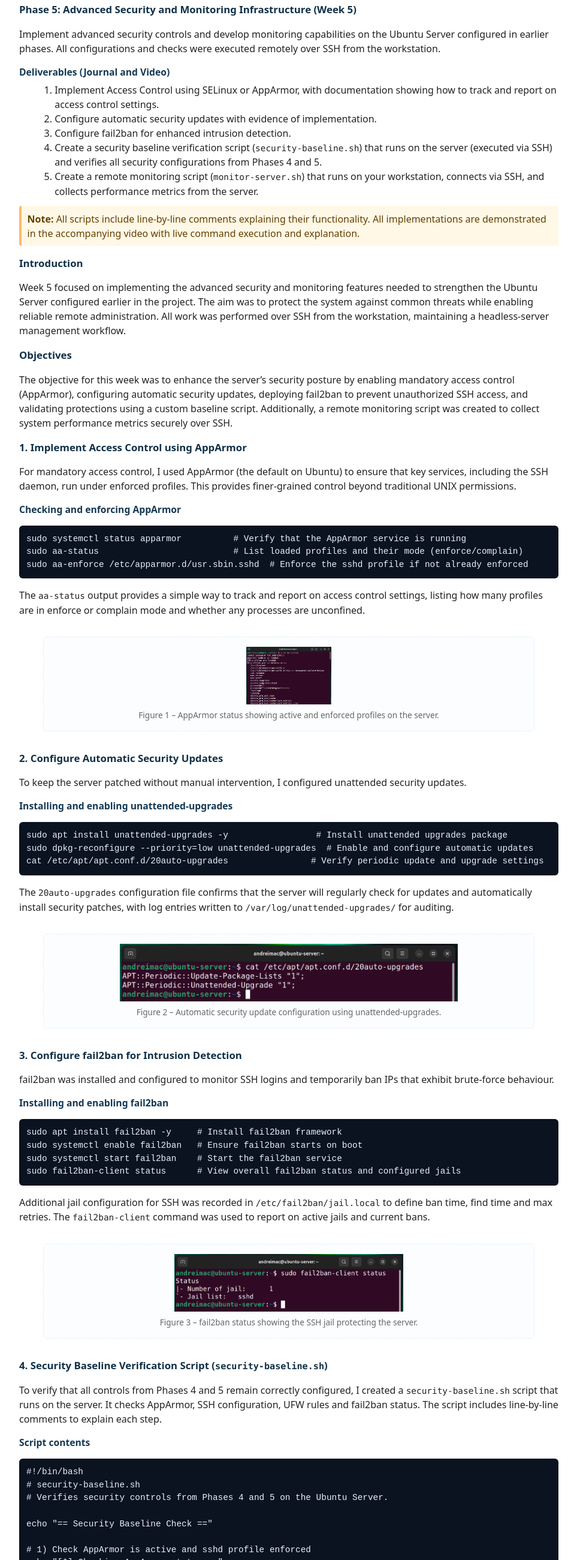
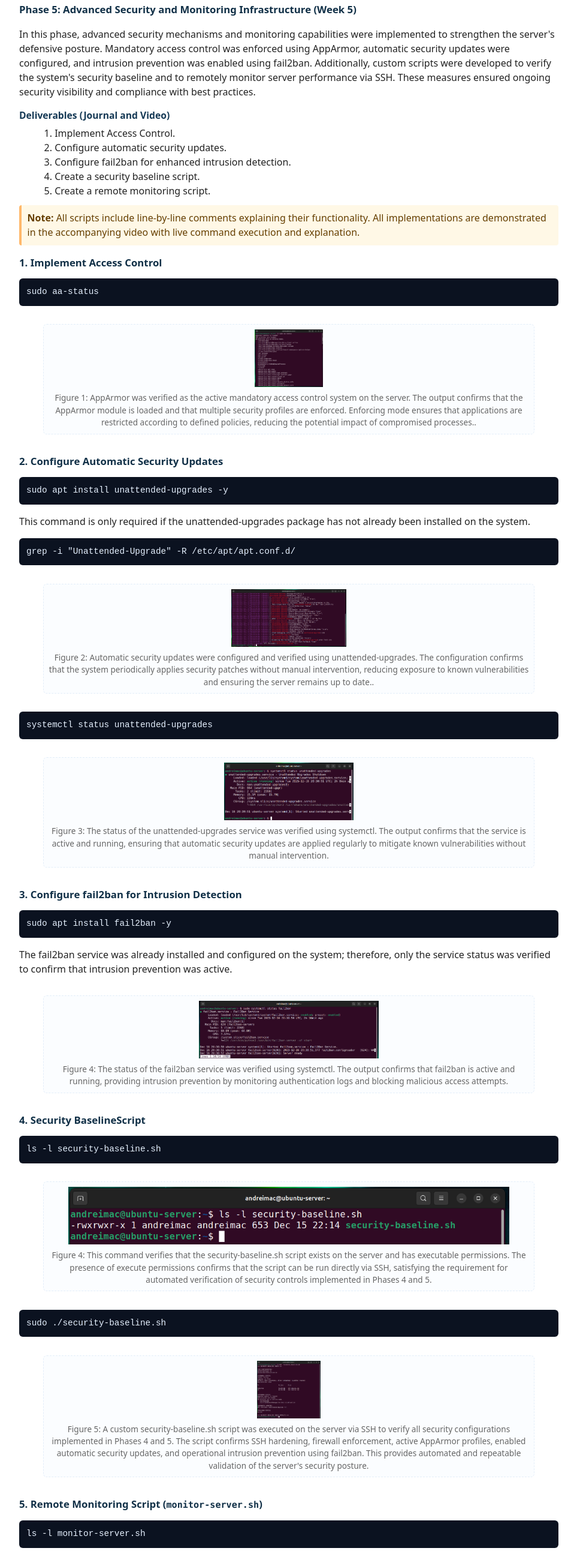
Before and after one commit to Andrei221241/Andrei221241.github.io, a plain HTML site: page week_5.html in a window 1280 px wide. Shown: the part 200-2800 px from the top of the page at 60% size, without its empty margins (158-1121 px from the left). Drawn offline with Linux system fonts and the light colour scheme.

Commit message:
Update Week 5 images and revise HTML content
Replaced old Week 5 images with new screenshots reflecting updated security and monitoring scripts. Revised week_5.html to streamline instructions, update deliverable descriptions, and reference the new images. The changes clarify the implementation and verification steps for AppArmor, automatic updates, fail2ban, and custom scripts, improving documentation accuracy and alignment with the current server configuration.

```diff
--- a/week_5.html
+++ b/week_5.html
@@ -223,20 +223,20 @@
         <section>
             <h2>Phase 5: Advanced Security and Monitoring Infrastructure (Week 5)</h2>
             <p>
-                Implement advanced security controls and develop monitoring capabilities on the Ubuntu Server configured
-                in earlier phases. All configurations and checks were executed remotely over SSH from the workstation.
-            </p>
+                In this phase, advanced security mechanisms and monitoring capabilities were implemented to strengthen
+                the server's defensive posture. Mandatory access control was enforced using AppArmor, automatic security
+                updates were configured, and intrusion prevention was enabled using fail2ban. Additionally, custom
+                scripts were developed to verify the system's security baseline and to remotely monitor server
+                performance via SSH. These measures ensured ongoing security visibility and compliance with best
+                practices.</p>
 
             <h3>Deliverables (Journal and Video)</h3>
             <ol>
-                <li>Implement Access Control using SELinux or AppArmor, with documentation showing how to
-                    track and report on access control settings.</li>
-                <li>Configure automatic security updates with evidence of implementation.</li>
+                <li>Implement Access Control.</li>
+                <li>Configure automatic security updates.</li>
                 <li>Configure fail2ban for enhanced intrusion detection.</li>
-                <li>Create a security baseline verification script (<code>security-baseline.sh</code>) that runs on the
-                    server (executed via SSH) and verifies all security configurations from Phases 4 and 5.</li>
-                <li>Create a remote monitoring script (<code>monitor-server.sh</code>) that runs on your workstation,
-                    connects via SSH, and collects performance metrics from the server.</li>
+                <li>Create a security baseline script.</li>
+                <li>Create a remote monitoring script.</li>
             </ol>
 
             <div class="note">
@@ -246,50 +246,20 @@
             </div>
         </section>
 
-        <section>
-            <h2>Introduction</h2>
-            <p>
-                Week 5 focused on implementing the advanced security and monitoring features needed to
-                strengthen the Ubuntu Server configured earlier in the project. The aim was to protect the
-                system against common threats while enabling reliable remote administration. All work was
-                performed over SSH from the workstation, maintaining a headless-server management workflow.
-            </p>
-        </section>
-
-        <section>
-            <h2>Objectives</h2>
-            <p>
-                The objective for this week was to enhance the server’s security posture by enabling mandatory
-                access control (AppArmor), configuring automatic security updates, deploying fail2ban to prevent
-                unauthorized SSH access, and validating protections using a custom baseline script. Additionally,
-                a remote monitoring script was created to collect system performance metrics securely over SSH.
-            </p>
-        </section>
-
         <!-- 1. Implement Access Control (AppArmor) -->
         <section id="deliverable-1">
-            <h2>1. Implement Access Control using AppArmor</h2>
-            <p>
-                For mandatory access control, I used AppArmor (the default on Ubuntu) to ensure that key services,
-                including the SSH daemon, run under enforced profiles. This provides finer-grained control beyond
-                traditional UNIX permissions.
-            </p>
+            <h2>1. Implement Access Control</h2>
 
-            <h3>Checking and enforcing AppArmor</h3>
-            <pre>
-sudo systemctl status apparmor          # Verify that the AppArmor service is running
-sudo aa-status                          # List loaded profiles and their mode (enforce/complain)
-sudo aa-enforce /etc/apparmor.d/usr.sbin.sshd  # Enforce the sshd profile if not already enforced            </pre>
-
-            <p>
-                The <code>aa-status</code> output provides a simple way to track and report on access control settings,
-                listing how many profiles are in enforce or complain mode and whether any processes are unconfined.
-            </p>
+            <pre>sudo aa-status</pre>
 
             <div class="fig-grid">
-                <figure class="gallery-item" tabindex="0" data-full="images/week5-automatic-updates.png">
-                    <img src="images/week5-automatic-updates.png" alt="AppArmor status output">
-                    <figcaption>Figure 1 – AppArmor status showing active and enforced profiles on the server.</figcaption>
+                <figure class="gallery-item" tabindex="0" data-full="images/week5task1apparmorstatus.png">
+                    <img src="images/week5task1apparmorstatus.png" alt="AppArmor status output">
+                    <figcaption>Figure 1: AppArmor was verified as the active mandatory access control system on the
+                        server. The output confirms that the AppArmor module is loaded and that multiple security
+                        profiles are enforced. Enforcing mode ensures that applications are restricted according to
+                        defined policies, reducing the potential impact of compromised processes..
+                    </figcaption>
                 </figure>
             </div>
         </section>
@@ -297,26 +267,28 @@ sudo aa-enforce /etc/apparmor.d/usr.sbin.sshd  # Enforce the sshd profile if not
         <!-- 2. Automatic security updates -->
         <section id="deliverable-2">
             <h2>2. Configure Automatic Security Updates</h2>
-            <p>
-                To keep the server patched without manual intervention, I configured unattended security updates.
-            </p>
-
-            <h3>Installing and enabling unattended-upgrades</h3>
-            <pre>
-sudo apt install unattended-upgrades -y                 # Install unattended upgrades package
-sudo dpkg-reconfigure --priority=low unattended-upgrades  # Enable and configure automatic updates
-cat /etc/apt/apt.conf.d/20auto-upgrades                # Verify periodic update and upgrade settings            </pre>
-
-            <p>
-                The <code>20auto-upgrades</code> configuration file confirms that the server will regularly check for
-                updates and automatically install security patches, with log entries written to
-                <code>/var/log/unattended-upgrades/</code> for auditing.
-            </p>
-
+            <pre>sudo apt install unattended-upgrades -y</pre>
+            <p>This command is only required if the unattended-upgrades package has not already been installed on the
+                system.</p>
+            <pre>grep -i "Unattended-Upgrade" -R /etc/apt/apt.conf.d/</pre>
             <div class="fig-grid">
-                <figure class="gallery-item" tabindex="0" data-full="images/week5-fail2ban-status.png">
-                    <img src="images/week5-fail2ban-status.png" alt="APT auto-upgrades configuration">
-                    <figcaption>Figure 2 – Automatic security update configuration using unattended-upgrades.</figcaption>
+                <figure class="gallery-item" tabindex="0" data-full="images/week5task2automaticupdates1.png">
+                    <img src="images/week5task2automaticupdates1.png" alt="APT auto-upgrades configuration">
+                    <figcaption>Figure 2: Automatic security updates were configured and verified using
+                        unattended-upgrades. The configuration confirms that the system periodically applies security
+                        patches without manual intervention, reducing exposure to known vulnerabilities and ensuring the
+                        server remains up to date..
+                    </figcaption>
+                </figure>
+            </div>
+            <pre>systemctl status unattended-upgrades</pre>
+            <div class="fig-grid">
+                <figure class="gallery-item" tabindex="0" data-full="images/week5task2automaticupdates2.png">
+                    <img src="images/week5task2automaticupdates2.png" alt="Unattended upgrades service status">
+                    <figcaption>Figure 3: The status of the unattended-upgrades service was verified using systemctl.
+                        The output confirms that the service is active and running, ensuring that automatic security
+                        updates are applied regularly to mitigate known vulnerabilities without manual intervention.
+                    </figcaption>
                 </figure>
             </div>
         </section>
@@ -324,148 +296,79 @@ cat /etc/apt/apt.conf.d/20auto-upgrades                # Verify periodic update
         <!-- 3. fail2ban configuration -->
         <section id="deliverable-3">
             <h2>3. Configure fail2ban for Intrusion Detection</h2>
-            <p>
-                fail2ban was installed and configured to monitor SSH logins and temporarily ban IPs that exhibit
-                brute-force behaviour.
-            </p>
-
-            <h3>Installing and enabling fail2ban</h3>
-            <pre>
-sudo apt install fail2ban -y     # Install fail2ban framework
-sudo systemctl enable fail2ban   # Ensure fail2ban starts on boot
-sudo systemctl start fail2ban    # Start the fail2ban service
-sudo fail2ban-client status      # View overall fail2ban status and configured jails            </pre>
-
-            <p>
-                Additional jail configuration for SSH was recorded in <code>/etc/fail2ban/jail.local</code>
-                to define ban time, find time and max retries. The <code>fail2ban-client</code> command was used to
-                report on active jails and current bans.
-            </p>
+            <pre>sudo apt install fail2ban -y</pre>
+            <p>The fail2ban service was already installed and configured on the system; therefore, only the service
+                status was verified to confirm that intrusion prevention was active.</p>
 
             <div class="fig-grid">
-                <figure class="gallery-item" tabindex="0" data-full="images/week5-apparmor-status.png">
-                    <img src="images/week5-apparmor-status.png" alt="Fail2ban jail status">
-                    <figcaption>Figure 3 – fail2ban status showing the SSH jail protecting the server.</figcaption>
+                <figure class="gallery-item" tabindex="0" data-full="images/week5task3fail2banstatus.png">
+                    <img src="images/week5task3fail2banstatus.png" alt="Fail2ban jail status">
+                    <figcaption>Figure 4: The status of the fail2ban service was verified using systemctl. The output
+                        confirms that fail2ban is active and running, providing intrusion prevention by monitoring
+                        authentication logs and blocking malicious access attempts.</figcaption>
                 </figure>
             </div>
         </section>
 
         <!-- 4. security-baseline.sh -->
         <section id="deliverable-4">
-            <h2>4. Security Baseline Verification Script (<code>security-baseline.sh</code>)</h2>
-            <p>
-                To verify that all controls from Phases 4 and 5 remain correctly configured, I created a
-                <code>security-baseline.sh</code> script that runs on the server. It checks AppArmor, SSH configuration,
-                UFW rules and fail2ban status. The script includes line-by-line comments to explain each step.
-            </p>
-
-            <h3>Script contents</h3>
-            <pre>
-#!/bin/bash
-# security-baseline.sh
-# Verifies security controls from Phases 4 and 5 on the Ubuntu Server.
-
-echo "== Security Baseline Check =="
-
-# 1) Check AppArmor is active and sshd profile enforced
-echo "[*] Checking AppArmor status..."
-aa-status | grep "profiles are in enforce mode"
-
-# 2) Confirm SSH root login and password auth are disabled
-echo "[*] Checking SSH hardening..."
-grep -E "PermitRootLogin|PasswordAuthentication" /etc/ssh/sshd_config
-
-# 3) Verify UFW is enabled and SSH restricted to workstation IP
-echo "[*] Checking UFW firewall rules..."
-ufw status
-
-# 4) Check fail2ban service and SSH jail
-echo "[*] Checking fail2ban service..."
-systemctl is-active fail2ban
-fail2ban-client status sshd
-
-echo "== Baseline check complete =="            </pre>
-
-            <h3>Executing the script remotely over SSH</h3>
-            <pre>
-chmod +x security-baseline.sh
-ssh adminuser@192.168.56.10 'bash -s' < security-baseline.sh            </pre>
-
-            <p>
-                Running the script via SSH from the workstation satisfies the “headless” and “remote only”
-                administration constraints while providing a reproducible way to verify the full security baseline.
-            </p>
+            <h2>4. Security BaselineScript</h2>
+            <pre>ls -l security-baseline.sh</pre>
 
             <div class="fig-grid">
-                <figure class="gallery-item" tabindex="0" data-full="images/week5-security-baseline.png">
-                    <img src="images/week5-security-baseline.png" alt="Security baseline script output">
-                    <figcaption>Figure 4 – <code>security-baseline.sh</code> output confirming all checks pass.</figcaption>
+                <figure class="gallery-item" tabindex="0"
+                    data-full="images/week5_task4_security_baseline_script_permissions.png">
+                    <img src="images/week5_task4_security_baseline_script_permissions.png"
+                        alt="Security baseline script output">
+                    <figcaption>Figure 4: This command verifies that the security-baseline.sh script exists on the
+                        server and has executable permissions. The presence of execute permissions confirms that the
+                        script can be run directly via SSH, satisfying the requirement for automated verification of
+                        security controls implemented in Phases 4 and 5.
+                    </figcaption>
                 </figure>
             </div>
+
+            <pre>sudo ./security-baseline.sh</pre>
+
+            <div class="fig-grid">
+                <figure class="gallery-item" tabindex="0"
+                    data-full="images/week5_task4_security_baseline_execution.png">
+                    <img src="images/week5_task4_security_baseline_execution.png" alt="Security baseline script output">
+                    <figcaption>Figure 5: A custom security-baseline.sh script was executed on the server via SSH to
+                        verify all security configurations implemented in Phases 4 and 5. The script confirms SSH
+                        hardening, firewall enforcement, active AppArmor profiles, enabled automatic security updates,
+                        and operational intrusion prevention using fail2ban. This provides automated and repeatable
+                        validation of the server's security posture.
+                    </figcaption>
+                </figure>
         </section>
 
         <!-- 5. monitor-server.sh -->
         <section id="deliverable-5">
             <h2>5. Remote Monitoring Script (<code>monitor-server.sh</code>)</h2>
-            <p>
-                To support ongoing monitoring, I created <code>monitor-server.sh</code> on the workstation. The script
-                connects to the server via SSH, runs a set of diagnostic commands, and prints the results in one go.
-                Again, it is fully commented line-by-line.
-            </p>
-
-            <h3>Script contents (workstation)</h3>
-            <pre>
-#!/bin/bash
-# monitor-server.sh
-# Runs basic monitoring commands on the Ubuntu Server via SSH.
-
-SERVER_USER="adminuser"          # SSH user on the server
-SERVER_HOST="192.168.56.10"      # Server IP address on host-only network
-
-echo "== Remote Server Monitoring =="
-echo "Target: ${SERVER_USER}@${SERVER_HOST}"
-echo
-
-# Run monitoring commands on the remote server in a single SSH session
-ssh "${SERVER_USER}@${SERVER_HOST}" << 'EOF'
-echo "[*] System information (uname -a)"
-uname -a
-echo
-
-echo "[*] Memory usage (free -h)"
-free -h
-echo
-
-echo "[*] Disk usage (df -h)"
-df -h
-echo
-
-echo "[*] Network interfaces (ip addr)"
-ip addr
-echo
-EOF
-
-echo "== Monitoring run complete =="            </pre>
-
-            <h3>Executing the monitoring script</h3>
-            <pre>
-chmod +x monitor-server.sh
-./monitor-server.sh            </pre>
-
-            <p>
-                Because the script itself runs on the workstation and connects via SSH, it fits the requirement that
-                monitoring must be remote and does not require logging into the server console directly.
-            </p>
+            <pre>ls -l monitor-server.sh</pre>
 
             <div class="fig-grid">
-                <figure class="gallery-item" tabindex="0" data-full="images/week5-monitor-output-1.png">
-                    <img src="images/week5-monitor-output-1.png" alt="Monitor script output 1">
-                    <figcaption>Figure 5 – Remote monitoring script output showing system and memory information.</figcaption>
+                <figure class="gallery-item" tabindex="0" data-full="images/week5_task5_monitor_script_permissions.png">
+                    <img src="images/week5_task5_monitor_script_permissions.png" alt="Monitor script output 1">
+                    <figcaption>Figure 5: This command verifies that the monitor-server.sh script exists on the server
+                        and has executable permissions. The script is designed to collect performance and system metrics
+                        remotely via SSH, enabling ongoing monitoring of server behaviour from the workstation.
+                    </figcaption>
                 </figure>
+            </div>
 
-                <figure class="gallery-item" tabindex="0" data-full="images/week5-monitor-output-2.png">
-                    <img src="images/week5-monitor-output-2.png" alt="Monitor script output 2">
-                    <figcaption>Figure 6 – Remote monitoring script output showing disk and network details.</figcaption>
+            <pre>./monitor-server.sh</pre>
+
+            <div class="fig-grid">
+                <figure class="gallery-item" tabindex="0" data-full="images/week5_task5_monitor_script_execution.png">
+                    <img src="images/week5_task5_monitor_script_execution.png" alt="Monitor script output 1">
+                    <figcaption>Figure 6: The monitor-server.sh script was executed remotely via SSH to collect live
+                        performance and system metrics from the server. The output includes CPU usage, memory
+                        utilisation, disk usage, and active network connections, providing real-time insight into server
+                        performance and operational status. This demonstrates effective remote monitoring capability
+                        from the workstation.
+                    </figcaption>
                 </figure>
             </div>
         </section>
@@ -473,15 +376,21 @@ chmod +x monitor-server.sh
         <section>
             <h2>Reflection</h2>
             <p>
-            This week pushed the server beyond basic hardening and into a more maintainable security model. AppArmor,
-            unattended-upgrades and fail2ban each strengthened different layers of defence, but the real shift was seeing
-            how they work together: access control restricting what services can do, automated patching reducing exposure,
+                This week pushed the server beyond basic hardening and into a more maintainable security model.
+                AppArmor,
+                unattended-upgrades and fail2ban each strengthened different layers of defence, but the real shift was
+                seeing
+                how they work together: access control restricting what services can do, automated patching reducing
+                exposure,
                 and intrusion detection reacting to hostile behaviour.
             </p>
             <p>
-            Building the two scripts clarified this even further. The security baseline script turned abstract “checks”
-            into a repeatable verification process I can run any time the system changes. The monitoring script created a
-            simple way to observe performance remotely without touching the server console. Together they made the setup
+                Building the two scripts clarified this even further. The security baseline script turned abstract
+                “checks”
+                into a repeatable verification process I can run any time the system changes. The monitoring script
+                created a
+                simple way to observe performance remotely without touching the server console. Together they made the
+                setup
                 feel more like a system that can be operated and trusted over time, not just configured once.
             </p>
         </section>
```
Also changed, not shown: images/week5-apparmor-status.png (deleted), images/week5-automatic-updates.png (deleted), images/week5-fail2ban-status.png (deleted), images/week5-monitor-output-1.png (deleted), images/week5-security-baseline.png (deleted), images/week5_task4_security_baseline_execution.png (added), images/week5_task4_security_baseline_script_permissions.png (added), images/week5_task5_monitor_script_execution.png (added), images/week5_task5_monitor_script_permissions.png (added), images/week5task1apparmorstatus.png (added), images/week5task2automaticupdates1.png (added), images/week5task2automaticupdates2.png (added), images/week5task3fail2banstatus.png (added). Lines whose indentation alone changed are shown as unchanged.
